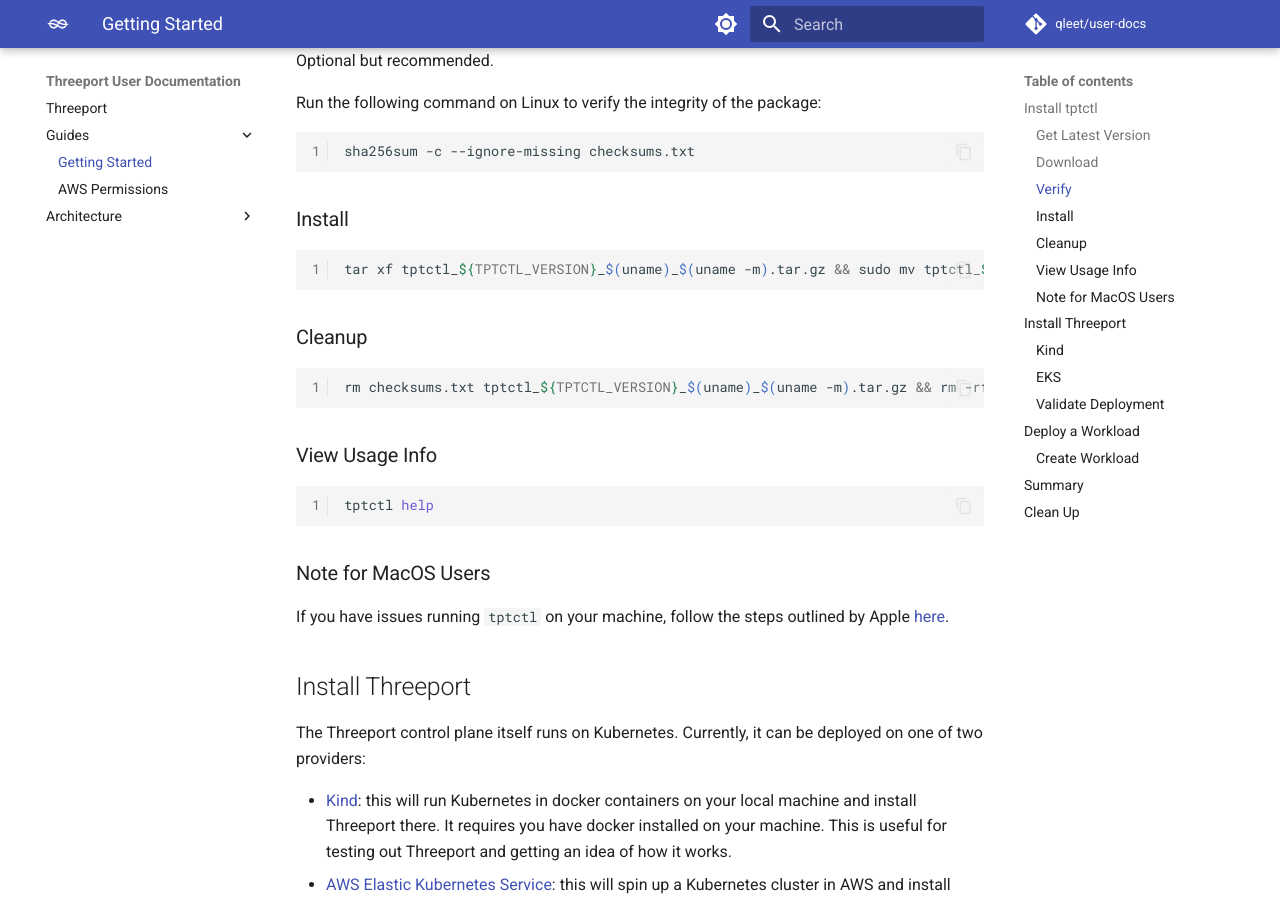
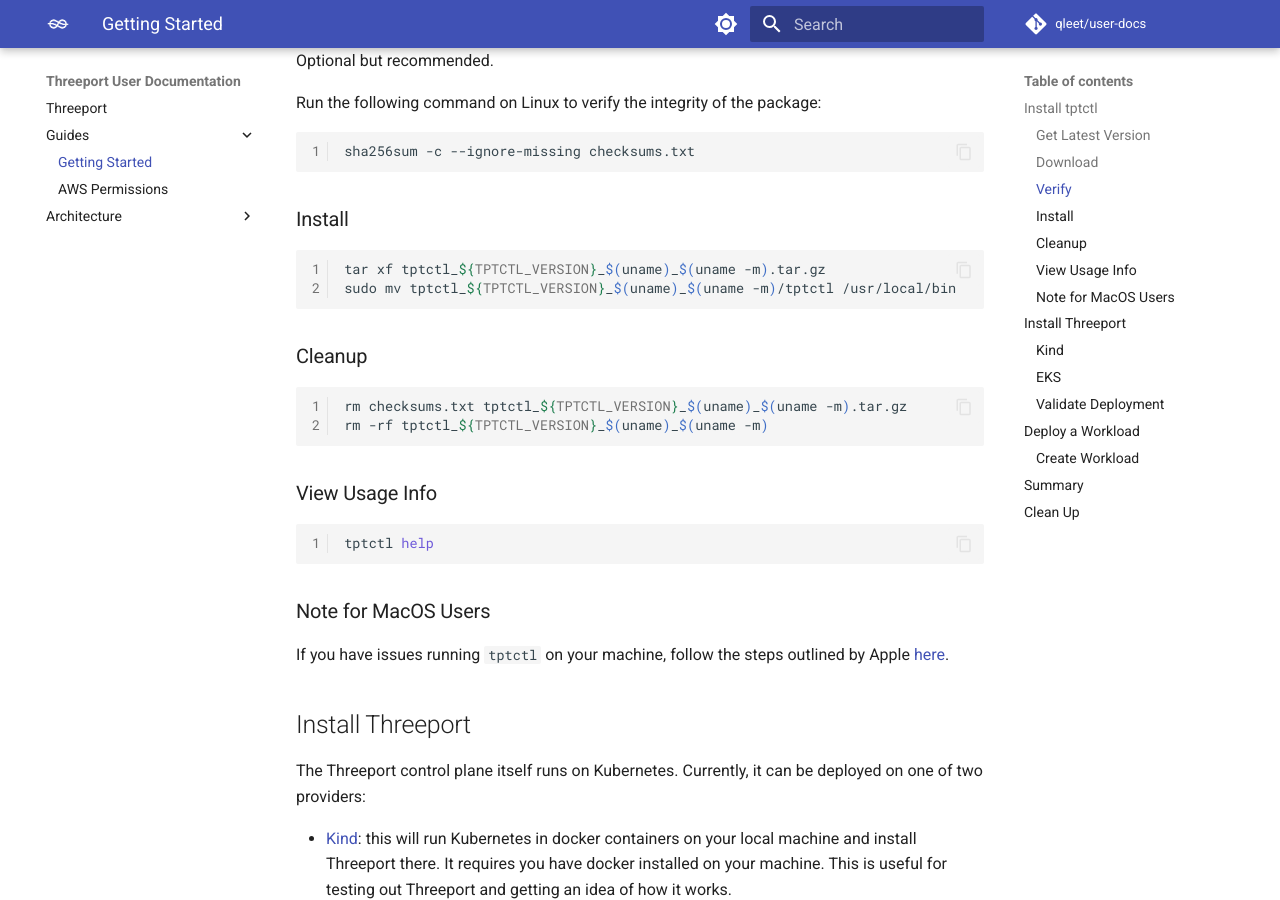
Before and after one commit to qleet/user-docs, an MkDocs documentation site: the page built from docs/guides/getting-started.md, in a window 1280 px wide and 900 px high, scrolled down 1040 px. Built offline with MkDocs 1.6.1 and Material for MkDocs 9.7.7, drawn with Linux system fonts in a browser that asks for light colours; comment, search, counter and statistics services are not loaded.

Commit message:
docs: show install & cleanup commands on two lines

````diff
--- a/docs/guides/getting-started.md
+++ b/docs/guides/getting-started.md
@@ -52,13 +52,15 @@
 ### Install
 
 ```bash
-tar xf tptctl_${TPTCTL_VERSION}_$(uname)_$(uname -m).tar.gz && sudo mv tptctl_${TPTCTL_VERSION}_$(uname)_$(uname -m)/tptctl /usr/local/bin
+tar xf tptctl_${TPTCTL_VERSION}_$(uname)_$(uname -m).tar.gz
+sudo mv tptctl_${TPTCTL_VERSION}_$(uname)_$(uname -m)/tptctl /usr/local/bin
 ```
 
 ### Cleanup
 
 ```bash
-rm checksums.txt tptctl_${TPTCTL_VERSION}_$(uname)_$(uname -m).tar.gz && rm -rf tptctl_${TPTCTL_VERSION}_$(uname)_$(uname -m)
+rm checksums.txt tptctl_${TPTCTL_VERSION}_$(uname)_$(uname -m).tar.gz
+rm -rf tptctl_${TPTCTL_VERSION}_$(uname)_$(uname -m)
 ```
 
 ### View Usage Info
````
